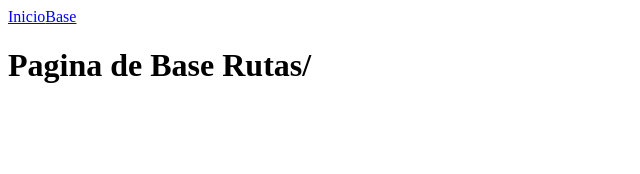
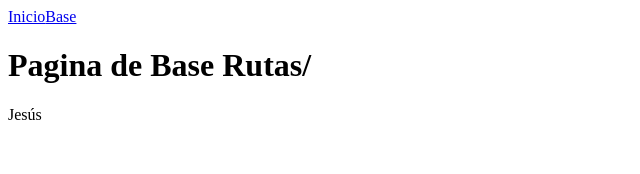
Before and after one commit to jackDestripador/RutasReact, a React (Create React App) app: page / in a window 1280 px wide. Shown: the top 174 px of the page, without its empty margins (0-640 px from the left). Built offline with nearby package versions, Linux system fonts and the light colour scheme.

Commit message:
UsseEffect
uso del concepto usse Effect que tiene que ver con el ciclo del componente

```diff
--- a/src/components/Base.jsx
+++ b/src/components/Base.jsx
@@ -1,9 +1,17 @@
-import React from 'react';
+import React, {useState,useEffect} from 'react';
 
 const Base = () => {
+  const [nombre,setNombre] =useState('Pedro')
+  useEffect(() => {
+    setTimeout(() => {
+      setNombre('Jesús');
+    },2000)
+
+  })
   return (
     <div>
       <h1>Pagina de Base Rutas/ </h1>
+      {nombre}
     </div>
     );
 }
```
